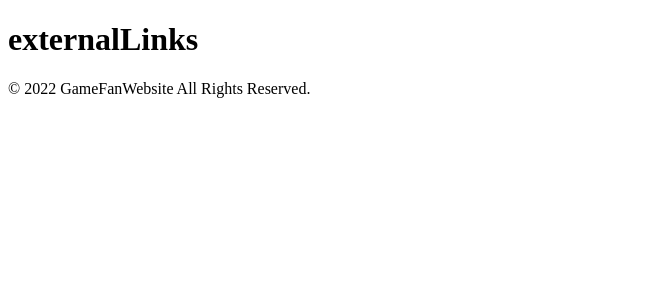
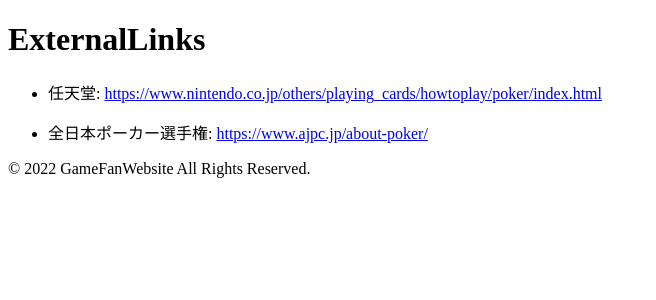
Before and after one commit to pimon0807/gameFanWebsite, a Django app: page /externalLinks/ in a window 1280 px wide. Shown: the part 88-388 px from the top of the page, without its empty margins (0-656 px from the left). Run offline with Django 4.2, Linux system fonts and the light colour scheme.

Commit message:
notableDetail,externalLinksの追加

```diff
--- a/gameFanWebsite/views.py
+++ b/gameFanWebsite/views.py
@@ -1,9 +1,16 @@
 import random
 
-from django.http import HttpResponse
+from django.http import HttpResponse, Http404
 from django.shortcuts import render, redirect
 
 # Create your views here.
+
+samplePicList = [
+        'https://cdn.pixabay.com/photo/2016/02/15/14/45/playing-cards-1201257_1280.jpg',
+        'https://img.freepik.com/free-vector/playing-casino-card-chips-and-dice-flying-background_1017-30143.jpg?t=st=1658662634~exp=1658663234~hmac=c8db1caf344d477fbb32c3714761570309f901cd2082912beb17ecb45ac1146a&w=1800',
+        'https://img.freepik.com/premium-photo/poker-player-showing-a-pair-of-aces_306105-9.jpg?w=1800',
+        'https://img.freepik.com/premium-photo/gambling-close-up-cards-for-playing-poker-on-a-gaming-table-in-a-casino_391052-1268.jpg?w=1800',
+    ]
 
 playerList = [
     {
@@ -26,13 +33,18 @@
     },
 ]
 
+externalLinksList = [
+    {
+        "name": "任天堂",
+        "url": "https://www.nintendo.co.jp/others/playing_cards/howtoplay/poker/index.html"
+    },
+    {
+        "name": "全日本ポーカー選手権",
+        "url": "https://www.ajpc.jp/about-poker/"
+    },
+]
+
 def indexView(request):
-    samplePicList = [
-        'https://cdn.pixabay.com/photo/2016/02/15/14/45/playing-cards-1201257_1280.jpg',
-        'https://img.freepik.com/free-vector/playing-casino-card-chips-and-dice-flying-background_1017-30143.jpg?t=st=1658662634~exp=1658663234~hmac=c8db1caf344d477fbb32c3714761570309f901cd2082912beb17ecb45ac1146a&w=1800',
-        'https://img.freepik.com/premium-photo/poker-player-showing-a-pair-of-aces_306105-9.jpg?w=1800',
-        'https://img.freepik.com/premium-photo/gambling-close-up-cards-for-playing-poker-on-a-gaming-table-in-a-casino_391052-1268.jpg?w=1800',
-    ]
     ctx = {"pic": random.choice(samplePicList)}
     return HttpResponse(render(request, 'index.html', ctx))
 
@@ -40,8 +52,15 @@
 def rulesView(request):
     return HttpResponse(render(request, 'rules.html'))
 
-def notablesDetail(request):
-    return redirect('notablesDetail', notableIndex=0)
+def notablesDetail(request, notableIndex):
+    try:
+        ctx = {
+            "num": notableIndex,
+            "data": playerList[notableIndex-1]
+               }
+    except:
+        raise Http404("選手は存在しません")
+    return HttpResponse(render(request, 'notablesDetail.html', ctx))
 
 
 def notablesList(request):
@@ -50,4 +69,5 @@
 
 
 def externalLinks(request):
-    return HttpResponse(render(request, 'externalLinks.html'))
+    ctx = {"data": externalLinksList}
+    return HttpResponse(render(request, 'externalLinks.html', ctx))
--- a/templates/externalLinks.html
+++ b/templates/externalLinks.html
@@ -3,5 +3,12 @@
 {% block title %}externalLinks{% endblock %}
 
 {% block content %}
-    <h1>externalLinks</h1>
+    <h1>ExternalLinks</h1>
+    {% for link in data %}
+        <ul>
+            <li>
+                <p>{{ link.name }}: <a href="{{ link.url }}">{{ link.url }}</a></p>
+            </li>
+        </ul>
+    {% endfor %}
 {% endblock %}
--- a/templates/index.html
+++ b/templates/index.html
@@ -5,6 +5,6 @@
 
 {% block content %}
     <h1>Home</h1>
+    <p>pokerの歴史と有名なプレイヤーについて紹介するサイトです。</p>
     <img src="{{ pic }}" width="500" height="auto" alt="gameName">
-    <p>pokerの歴史と有名なプレイヤーについて紹介するサイトです。</p>
 {% endblock %}
--- a/templates/notablesDetail.html
+++ b/templates/notablesDetail.html
@@ -3,5 +3,9 @@
 {% block title %}notablesDetail{% endblock %}
 
 {% block content %}
-    <h1>notablesDetail</h1>
+    <h1>Player Detail</h1>
+    <img src="{{ data.pic }}" width="300" height="auto">
+    <p>Name: {{ data.name }}</p>
+    <p>Current Ranging: {{ data.ranking }}</p>
+    <p>{{ data.description }}</p>
 {% endblock %}
```
Also changed, not shown: templates/notables.html (+6 -3 lines).
